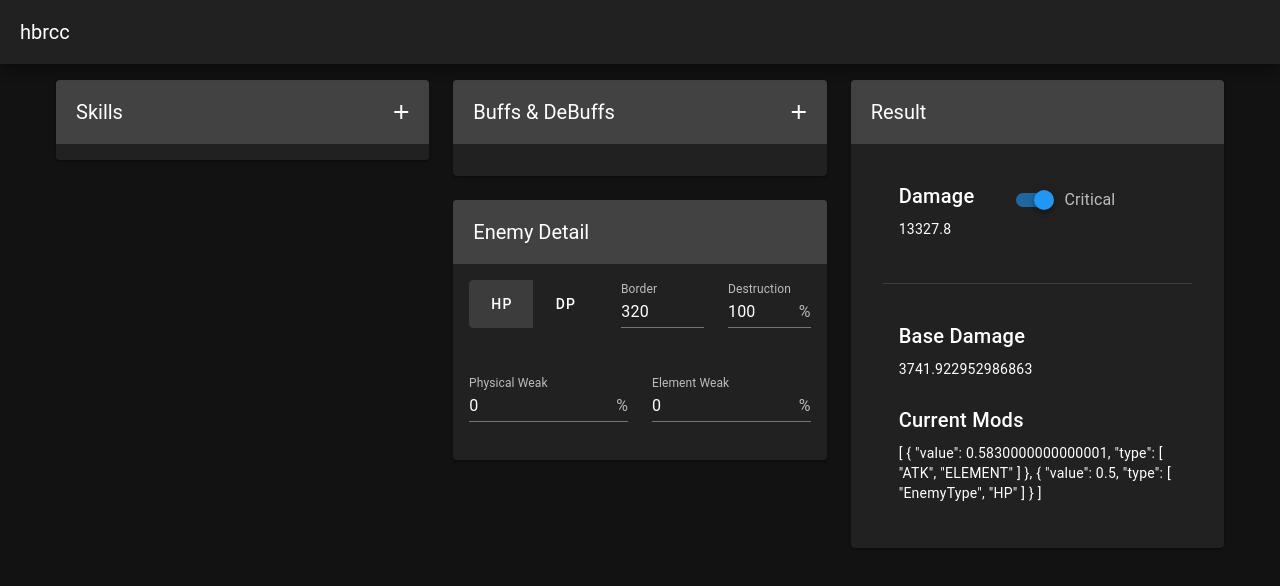
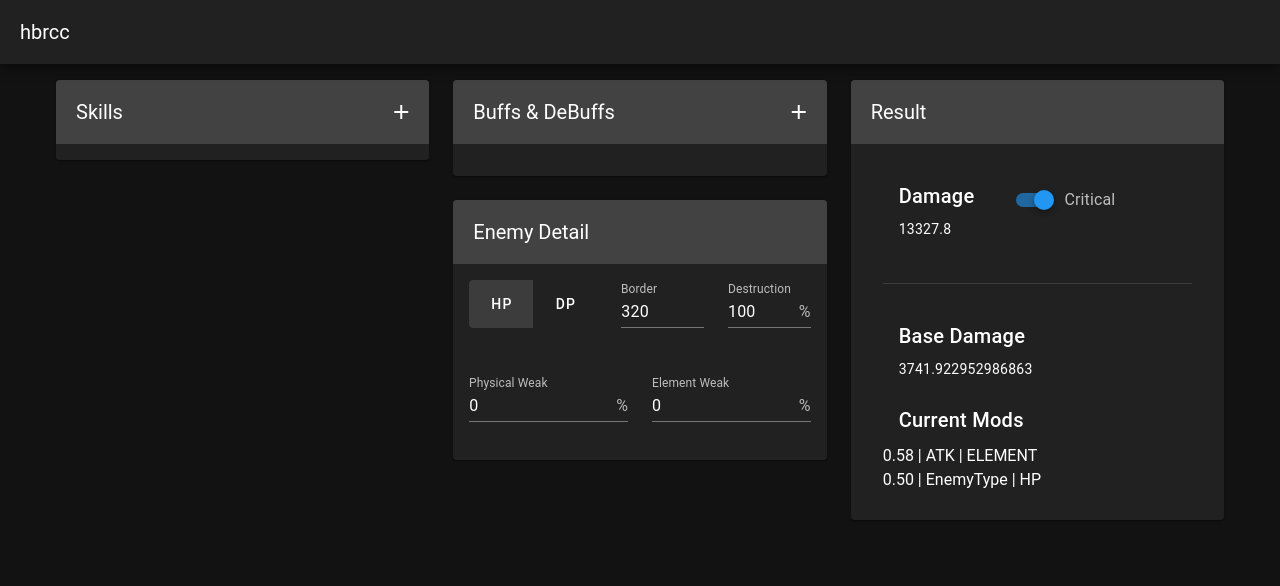
Before and after one commit to TWT233/hbrcc, a Vue app: page / in a window 1280 px wide. Shown: the top 586 px of the page. Built offline with nearby package versions, Linux system fonts and the light colour scheme.

Commit message:
show mods

```diff
--- a/src/components/ViewResult.vue
+++ b/src/components/ViewResult.vue
@@ -37,7 +37,7 @@ const emit = defineEmits<{
           <v-card-title>Base Damage</v-card-title>
           <v-card-text>{{ hit.getBaseDMG() }}</v-card-text>
           <v-card-title>Current Mods</v-card-title>
-          <v-card-text>{{ hit.getMods() }}</v-card-text>
+          <p v-for="m in hit.getMods()"> {{ m.value.toFixed(2) }} | {{ m.main }} | {{ m.sub }}</p>
         </v-list-item>
 
       </v-list>
```
